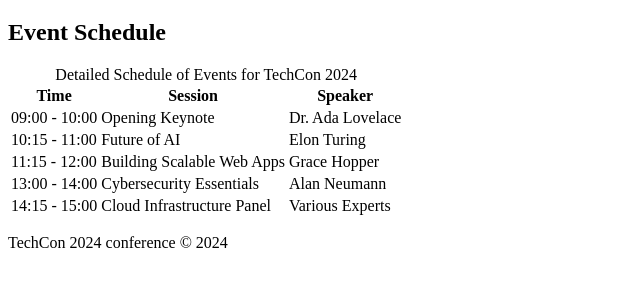
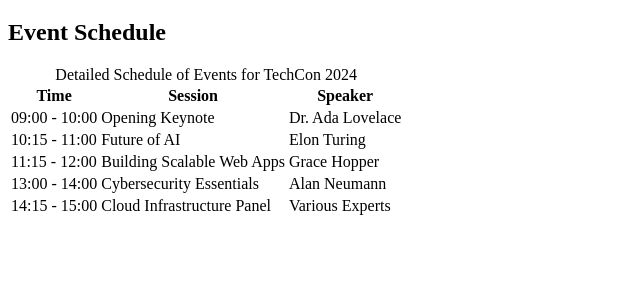
Before and after one commit to gideonAidoo/TechCon_HTML, a plain HTML site: page techcon_website/schedule.html in a window 1280 px wide. Shown: the part 87-374 px from the top of the page, without its empty margins (0-640 px from the left). Drawn offline with Linux system fonts and the light colour scheme.

```diff
--- a/techcon_website/schedule.html
+++ b/techcon_website/schedule.html
@@ -61,7 +61,7 @@
 </main>
 
 <footer>
- <p>TechCon 2024 conference &copy; 2024</p>
+ <!-- <p>&copy;TechCon 2024 conference. </p> -->
 </footer>
 </body>
 </html>
```
